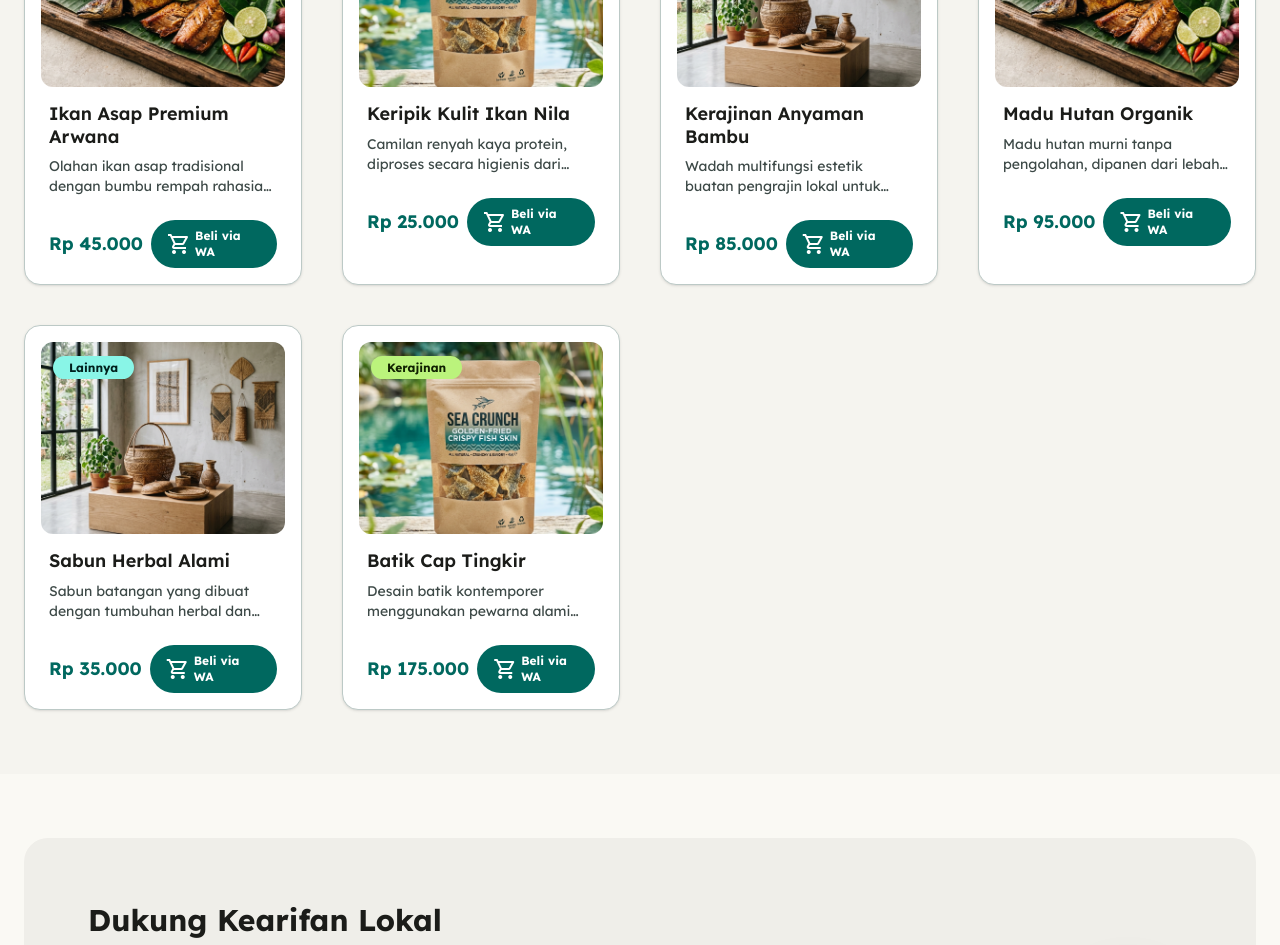
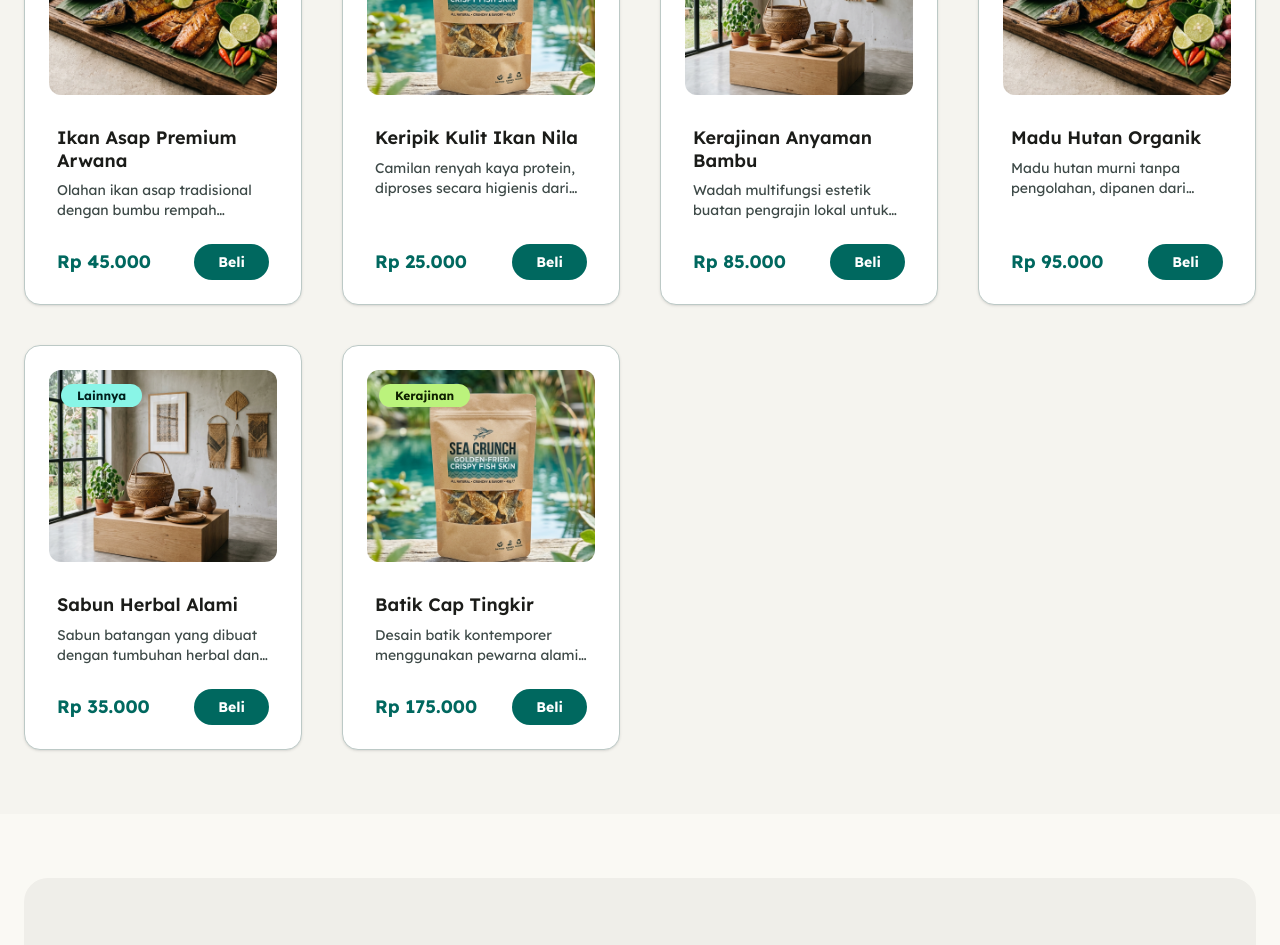
Before and after one commit to pleretpark/websiteEkowisataSiPleret, a Next.js app: page /umkm in a window 1280 px wide. Shown: the part 1180-2125 px from the top of the page. Built offline with nearby package versions, Linux system fonts and the light colour scheme; no server answers; the database is empty.

Commit message:
style: seragamkan tinggi kartu UMKM, ratakan posisi tombol beli di bawah, dan sederhanakan teks tombol

```diff
--- a/app/(umum)/page.tsx
+++ b/app/(umum)/page.tsx
@@ -305,13 +305,15 @@ export default async function HomePage() {
                     </span>
                   </div>
                 </div>
-                <div className="px-xs">
+                <div className="px-xs flex flex-col flex-grow justify-between mt-sm">
+                  <div>
                     <h3 className="text-xl font-semibold text-on-surface group-hover:text-primary transition-colors leading-tight">
                       {item.nama_produk}
                     </h3>
                     <p className="text-on-surface-variant text-base mt-xs line-clamp-2">
                       {item.deskripsi}
                     </p>
+                  </div>
                   <div className="mt-md flex items-center justify-between">
                     <span className="text-primary font-bold text-xl">
                       {formatPrice(item.harga)}
@@ -320,12 +322,9 @@ export default async function HomePage() {
                       href={`https://wa.me/${item.nomor_wa}?text=Halo, saya tertarik dengan produk ${item.nama_produk}`}
                       target="_blank"
                       rel="noopener noreferrer"
-                      className="border-2 border-primary text-primary hover:bg-primary hover:text-on-primary font-bold px-md py-2 rounded-full transition-all flex items-center gap-xs text-sm"
+                      className="bg-primary text-on-primary hover:shadow-lg active:scale-95 font-bold px-md py-2 rounded-full transition-all flex items-center gap-xs text-sm"
                     >
-                      <span className="material-symbols-outlined text-[20px]">
-                        shopping_cart
-                      </span>
-                      Beli via WA
+                      Beli
                     </a>
                   </div>
                 </div>
--- a/app/(umum)/umkm/page.tsx
+++ b/app/(umum)/umkm/page.tsx
@@ -229,7 +229,7 @@ export default function UMKMPage() {
               {filteredProducts.map((item, index) => (
                 <div
                   key={item.id}
-                  className="group bg-surface-container-lowest border border-outline-variant rounded-2xl p-sm shadow-sm hover:shadow-ambient-hover transition-all duration-500 overflow-hidden animate-fade-in-up"
+                  className="group bg-surface-container-lowest border border-outline-variant rounded-2xl p-md shadow-sm hover:shadow-ambient transition-all duration-300 flex flex-col h-full animate-fade-in-up"
                   style={{ animationDelay: `${index * 100}ms` }}
                 >
                   <div className="relative overflow-hidden rounded-xl h-48 mb-sm">
@@ -250,13 +250,15 @@ export default function UMKMPage() {
                       </span>
                     </div>
                   </div>
-                  <div className="px-xs">
+                  <div className="px-xs flex flex-col flex-grow justify-between mt-sm">
+                    <div>
                       <h3 className="text-lg font-semibold text-on-surface group-hover:text-primary transition-colors leading-tight">
                         {item.nama_produk}
                       </h3>
                       <p className="text-on-surface-variant text-sm mt-xs line-clamp-2">
                         {item.deskripsi}
                       </p>
+                    </div>
                     <div className="mt-md flex items-center justify-between gap-xs">
                       <span className="text-primary font-bold text-lg">
                         {formatPrice(item.harga)}
@@ -265,12 +267,9 @@ export default function UMKMPage() {
                         href={`https://wa.me/${item.nomor_wa}?text=Halo, saya tertarik dengan produk ${item.nama_produk}`}
                         target="_blank"
                         rel="noopener noreferrer"
-                        className="bg-primary text-on-primary font-bold px-sm py-2 rounded-full transition-all flex items-center gap-1 text-xs hover:shadow-lg active:scale-95"
+                        className="bg-primary text-on-primary font-bold px-md py-2 rounded-full transition-all flex items-center gap-xs text-sm hover:shadow-lg active:scale-95"
                       >
-                        <span className="material-symbols-outlined text-[16px]">
-                          shopping_cart
-                        </span>
-                        Beli via WA
+                        Beli
                       </a>
                     </div>
                   </div>
```
Also changed, not shown: 1 other file (tests, documents, lock files or other folders). Lines whose indentation alone changed are shown as unchanged.
